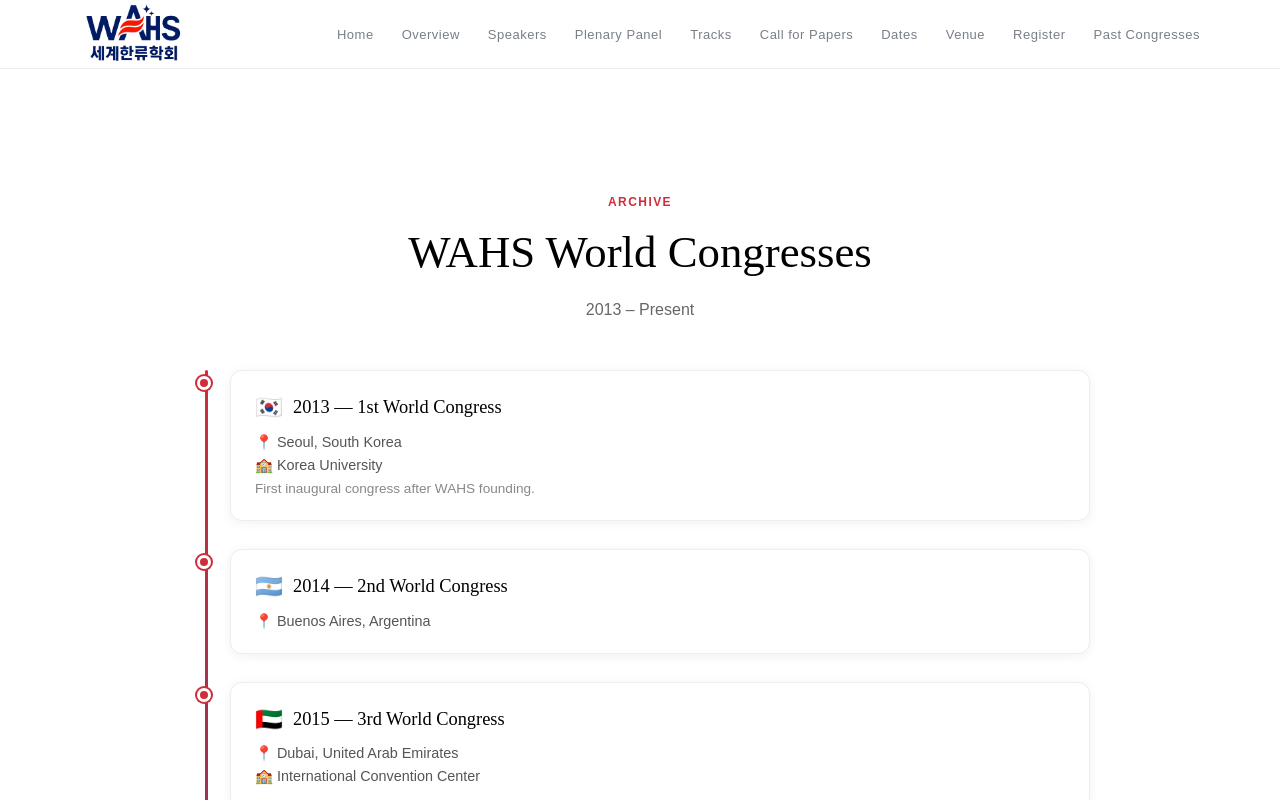
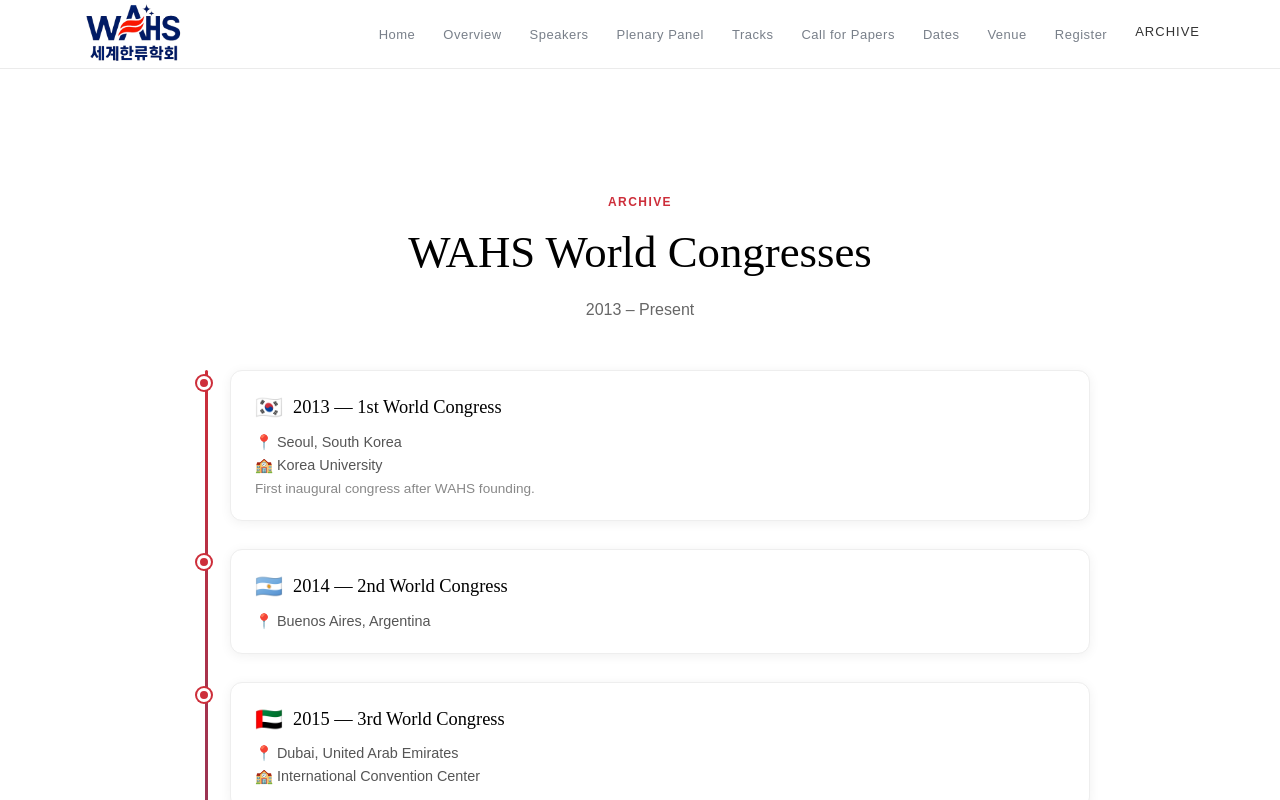
Before and after one commit to willfadeneva/WAHS, a Next.js app: page /1/past-congresses in a window 1280 px wide. Shown: the top 800 px of the page. Built offline with nearby package versions, Linux system fonts and the light colour scheme.

Commit message:
Add Archive dropdown to congress nav with 2022 + All Past Congresses

```diff
--- a/src/app/globals.css
+++ b/src/app/globals.css
@@ -351,6 +351,7 @@ body {
   text-decoration: none; letter-spacing: 0.5px;
 }
 .nav-dropdown a:hover { background: #f5f5f5; color: var(--kr-blue); }
+.congress-archive-dropdown:hover .congress-archive-menu { display: block; }
 
 .nav-hamburger {
   display: none;
--- a/src/components/Nav.tsx
+++ b/src/components/Nav.tsx
@@ -26,8 +26,12 @@ export default function Nav({ year }: { year: number }) {
           <li><a href={`/${year}#dates`} onClick={() => setOpen(false)}>Dates</a></li>
           <li><a href={`/${year}#venue`} onClick={() => setOpen(false)}>Venue</a></li>
           <li><Link href={`/${year}/registration`} onClick={() => setOpen(false)}>Register</Link></li>
-          <li className="nav-dropdown-parent">
-            <Link href={`/${year}/past-congresses`} onClick={() => setOpen(false)}>Past Congresses</Link>
+          <li className="nav-dropdown-parent congress-archive-dropdown">
+            <span className="nav-dropdown-trigger">Archive</span>
+            <ul className="nav-dropdown congress-archive-menu">
+              <li><Link href="/2022" onClick={() => setOpen(false)}>9th Congress (2022)</Link></li>
+              <li><Link href={`/${year}/past-congresses`} onClick={() => setOpen(false)}>All Past Congresses</Link></li>
+            </ul>
           </li>
         </ul>
       </div>
```
